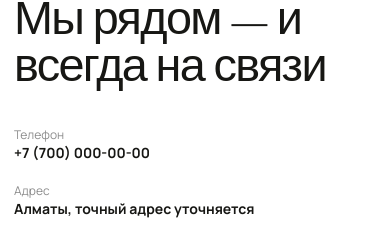
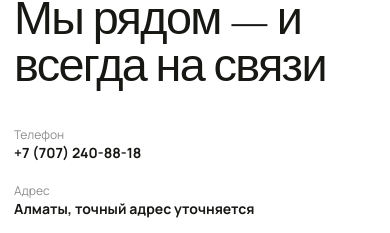
Before and after one commit to Zhorabek/cobain, a Next.js app: page / in a window 390 px wide. Shown: the part 9856-10089 px from the top of the page. Built offline with nearby package versions, Linux system fonts and the light colour scheme.

Commit message:
Update PORT phone and WhatsApp number

```diff
--- a/src/data/site.ts
+++ b/src/data/site.ts
@@ -5,8 +5,8 @@ export const navigation = [
 ];
 export const brand = { name: "PORT", subtitle: "ПОРТ • КЕЙТЕРИНГ" };
 // TODO: Replace placeholders with PORT Catering's real contacts before launch.
-export const phone = "+7 (700) 000-00-00";
-export const whatsapp = "77000000000";
+export const phone = "+7 (707) 240-88-18";
+export const whatsapp = "77072408818";
 export const email = "hello@example.com";
 export const addresses = ["Алматы, точный адрес уточняется"];
 export const socials = [
```
